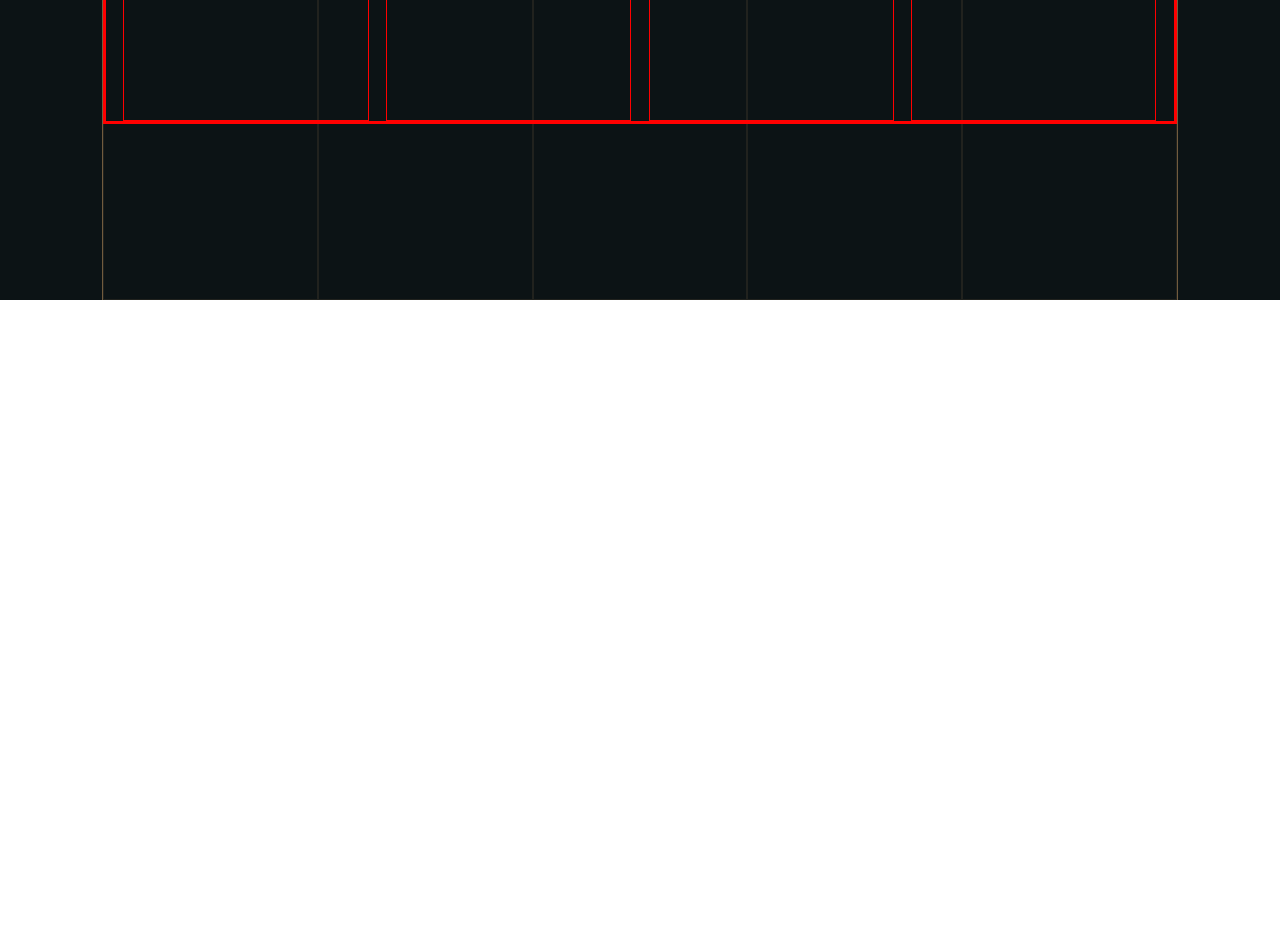
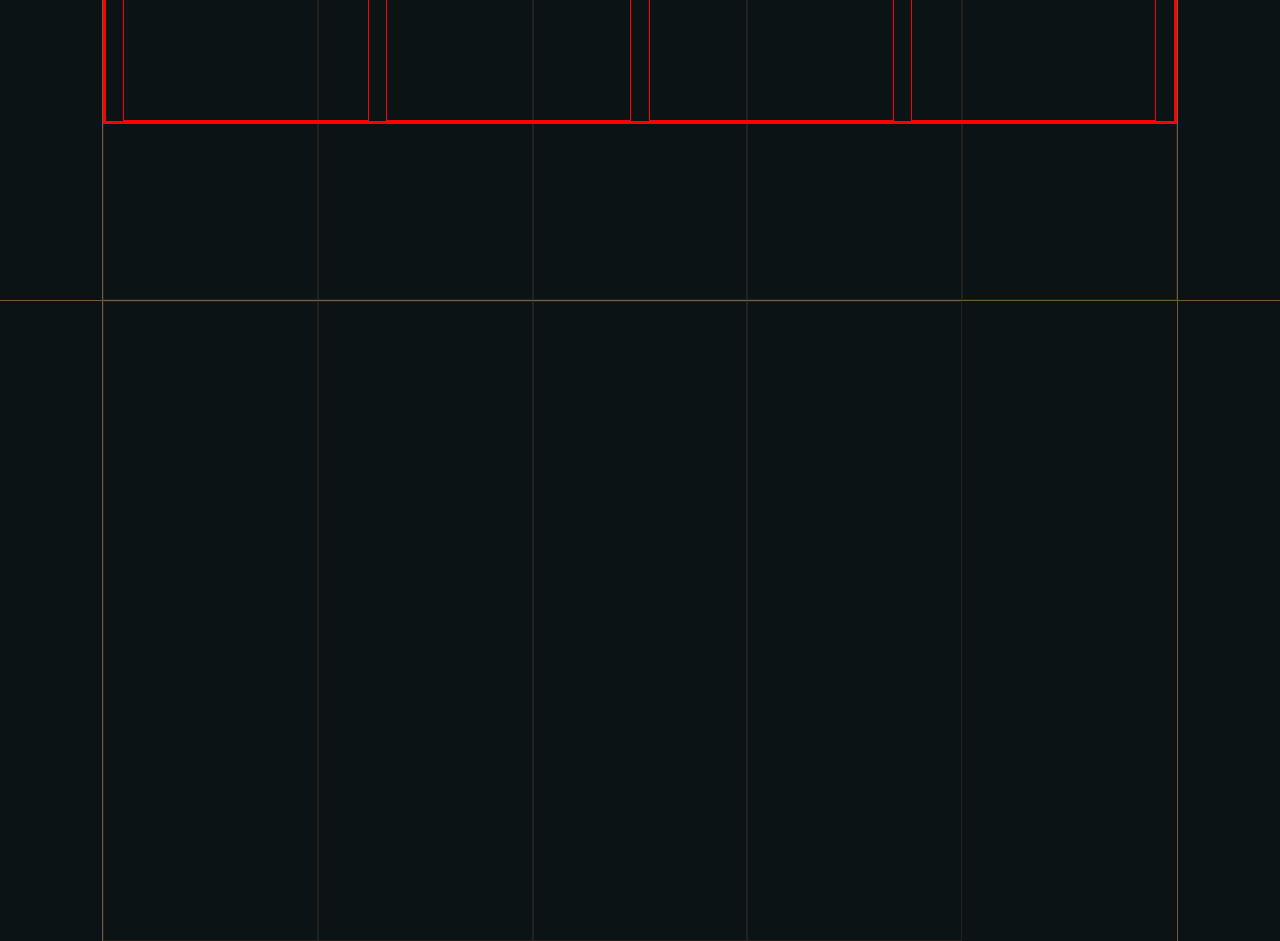
Before and after one commit to Hosseinghadirzadeh/CocktailShop, a plain HTML site: page index.html in a window 1280 px wide. Shown: the part 1892-2833 px from the top of the page. Before the commit the page ends 2192 px from the top, so only its background shows below. Drawn offline with Linux system fonts and the light colour scheme.

Commit message:
footer made

```diff
--- a/css/style.scss
+++ b/css/style.scss
@@ -233,15 +233,17 @@ header {
         }
     }
 }
-
-main {
-    position: relative;
+.border {
     width: 84%;
     border-left: 1px solid $gcolor;
     border-right: 1px solid $gcolor;
     margin: 0 auto;
     display: grid;
     grid-template-columns: repeat(5, 1fr);
+}
+main {
+    position: relative;
+    @extend .border;
     min-height: 260vh;
 
     .liner {
@@ -500,21 +502,21 @@ main {
         img {
             width: 100%;
         }
-        &:hover>div{
+        &:hover > div {
             height: 230px;
         }
         div {
             position: absolute;
-            background-color: rgb(15,29,34);
+            background-color: rgb(15, 29, 34);
             width: 80%;
             height: 0px;
             top: 0;
             left: 0;
             transform: translate(12%, 15%);
-            transition: all .5s;
+            transition: all 0.5s;
             overflow: hidden;
             @extend .df;
-            >button{
+            > button {
                 width: 80%;
             }
         }
@@ -545,3 +547,20 @@ main {
         }
     }
 }
+
+// =================footer=================
+
+footer {
+    min-height: 80vh;
+    border-top: 1px solid $gcolor;
+    width: 100%;
+    .inner-footer {
+        @extend .border;
+        position: relative;
+        .liner {
+            border: 1px solid $linerColor;
+            min-height: 80vh;
+        }
+
+    }
+}
--- a/index.html
+++ b/index.html
@@ -189,7 +189,15 @@
                 </div>
             </div>
         </main>
-        <footer></footer>
+        <footer>
+
+            <div class="inner-footer">
+                <div class="liner"></div>
+                <div class="liner"></div>
+                <div class="liner"></div>
+                <div class="liner"></div>
+            </div>
+        </footer>
     </div>
 </body>
 
```
Also changed, not shown: css/style.css, 1 other file.
